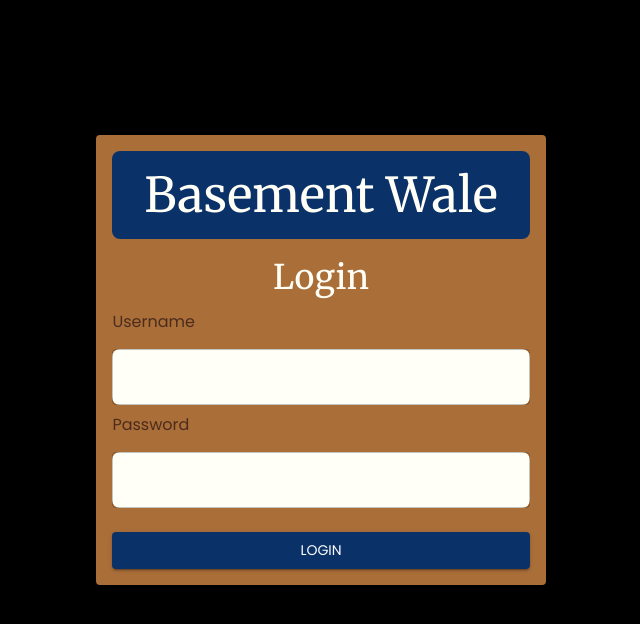
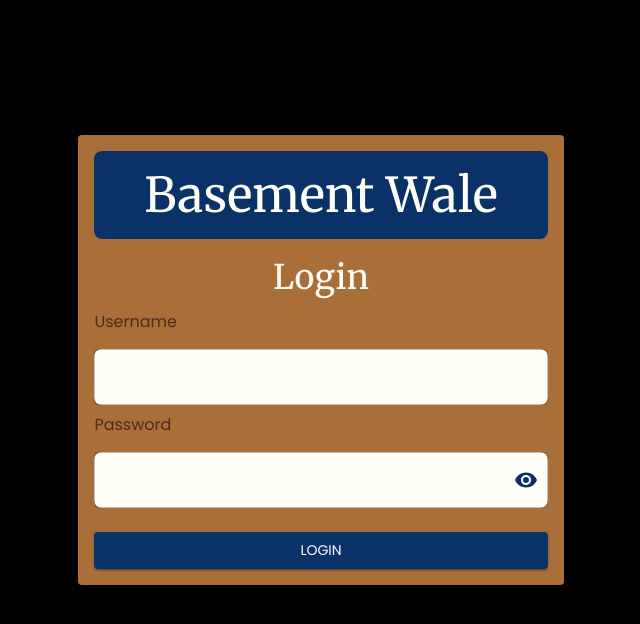
Before and after one commit to pdiocee/basement_wale_recordings, a Next.js app: page / in a window 1280 px wide. Shown: the top 624 px of the page, without its empty margins (319-959 px from the left). Built offline with nearby package versions, Linux system fonts and the light colour scheme.

Commit message:
added visibility to password, + case insensitivity

```diff
--- a/components/Login.js
+++ b/components/Login.js
@@ -1,12 +1,14 @@
-import React, { useState, useEffect } from 'react';
+import React, { useState } from 'react';
 import { getFirestore, collection, getDocs } from 'firebase/firestore';
 import firebaseApp from '../firebase/firebaseConfig';
 
-import { Button, TextField, Typography, Paper, InputLabel } from '@mui/material';
+import { Button, TextField, Typography, Paper, InputLabel, IconButton, InputAdornment } from '@mui/material';
+import { Visibility, VisibilityOff } from '@mui/icons-material';
 
 const Login = ({ onLogin }) => {
   const [username, setUsername] = useState('');
   const [password, setPassword] = useState('');
+  const [showPassword, setShowPassword] = useState(false);
 
   const fetchUserData = async () => {
     try {
@@ -25,14 +27,6 @@ const Login = ({ onLogin }) => {
     }
   };
 
-  useEffect(() => {
-    const storedUser = sessionStorage.getItem('loggedInUser');
-
-    if (storedUser) {
-      onLogin();
-    }
-  }, [onLogin]);
-
   const handleLogin = async () => {
     try {
       const userData = await fetchUserData();
@@ -42,7 +36,11 @@ const Login = ({ onLogin }) => {
         return;
       }
 
-      const foundUser = userData.find((user) => user.username === username && user.password === password);
+      const foundUser = userData.find(
+        (user) =>
+          user.username.toLowerCase() === username.toLowerCase() &&
+          user.password === password
+      );
 
       if (foundUser) {
         sessionStorage.setItem('loggedInUser', JSON.stringify(foundUser));
@@ -54,7 +52,6 @@ const Login = ({ onLogin }) => {
       console.error('Error during login:', error);
     }
   };
-
 
   return (
     <div style={{
@@ -86,7 +83,7 @@ const Login = ({ onLogin }) => {
           <InputLabel htmlFor="password">Password</InputLabel>
           <TextField
             id="password"
-            type="password"
+            type={showPassword ? 'text' : 'password'}
             variant="outlined"
             fullWidth
             margin="normal"
@@ -94,6 +91,19 @@ const Login = ({ onLogin }) => {
             onChange={(e) => setPassword(e.target.value)}
             inputProps={{ sx: { color: '#0a3269' } }}
             sx={{ backgroundColor: '#fffff7', borderRadius: '0.5rem'}}
+            InputProps={{
+              endAdornment: (
+                <InputAdornment position="end">
+                  <IconButton
+                    edge="end"
+                    onClick={() => setShowPassword(!showPassword)}
+                    sx={{ color: '#0a3269' }}
+                  >
+                    {showPassword ? <VisibilityOff /> : <Visibility />}
+                  </IconButton>
+                </InputAdornment>
+              ),
+            }}
           />
           <Button
             variant="contained"
```
Lines whose indentation alone changed are shown as unchanged.
